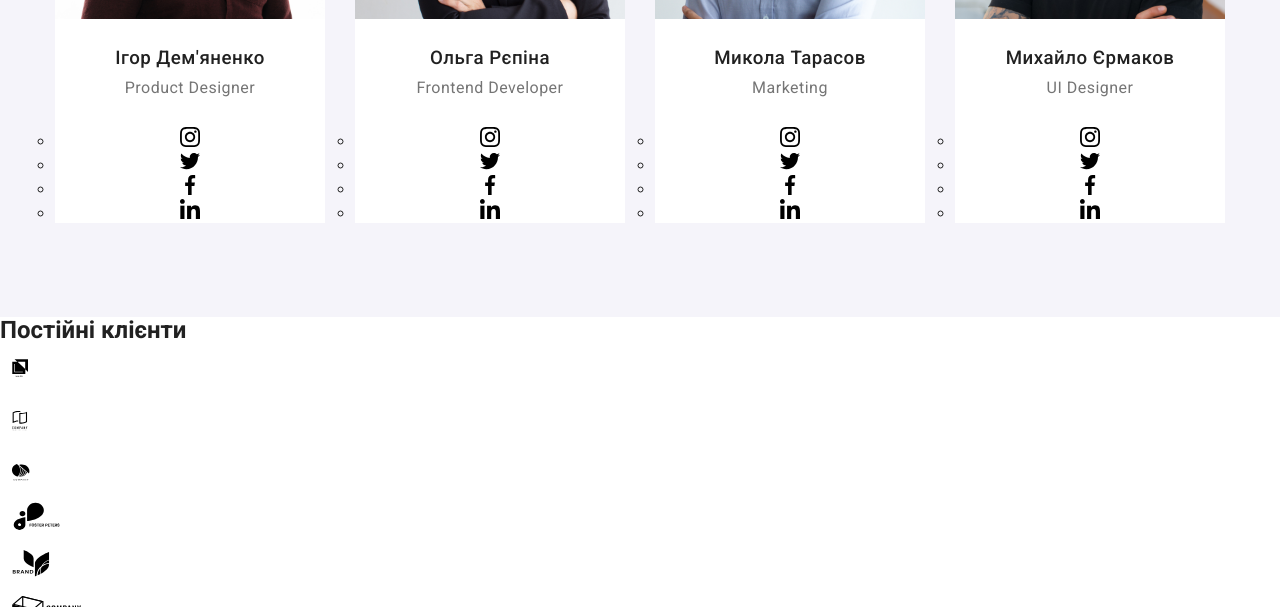
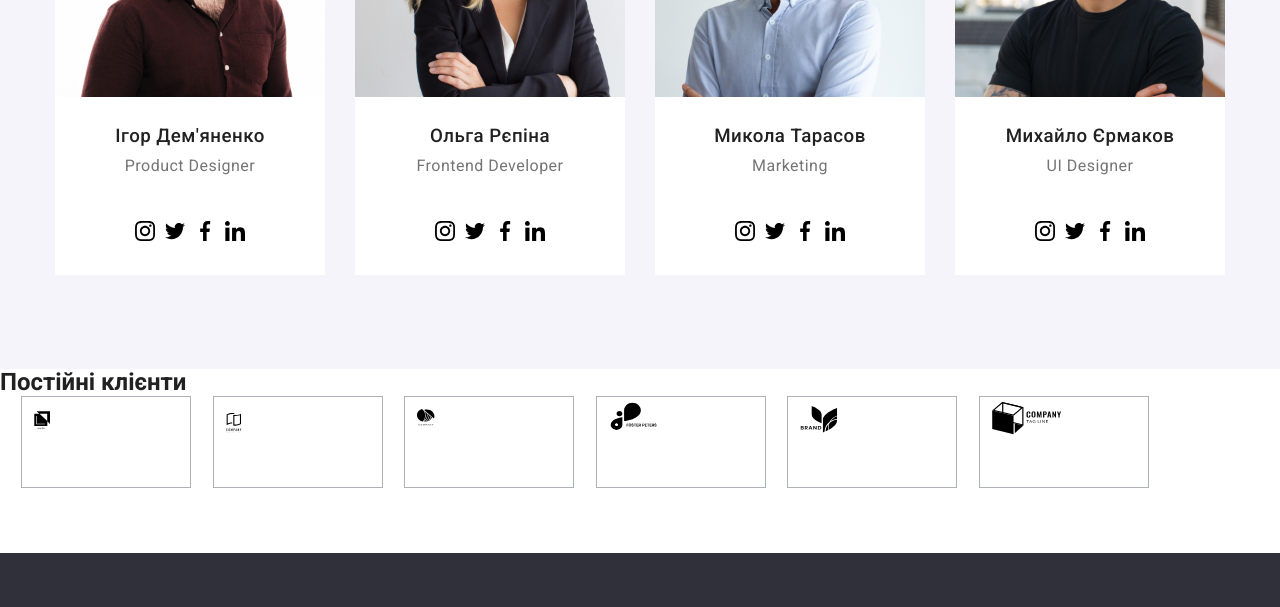
Before and after one commit to GOITUnit/goit-markup-hw-04, a plain HTML site: page index.html in a window 1280 px wide. Shown: the part 1950-2557 px from the top of the page. Drawn offline with Linux system fonts and the light colour scheme.

Commit message:
home-work-04

```diff
--- a/css/styles.css
+++ b/css/styles.css
@@ -280,6 +280,19 @@ body .list {
 
 }
 
+.list-img{
+    display: flex;
+    align-items: center;
+    justify-content: center;
+    width: 270px;
+    height: 120px;
+    border-color: var(--secondary-bgc);
+    border-radius: 4px;
+    background-color: var(--secondary-bgc);
+
+
+}
+
 .features-list .item{
     width: 270px;
 }
@@ -293,6 +306,7 @@ body .list {
     line-height: 1.14;
     letter-spacing: var(--primary-letter-spacing);
     text-transform: uppercase;
+    padding-top: 30px;
 
     margin-bottom: 10px;
 }
@@ -325,6 +339,28 @@ body .list {
     background-color: var(--secondary-bgc);
 }
 
+.socials{
+    align-items: center;
+    padding-top: 16px;
+    padding-left: 32px;
+    padding-right: 32px;
+    padding-bottom: 30px;
+
+}
+
+
+.social-list{
+    display: flex;
+    align-items: center;
+    justify-content: center;
+    list-style: none;
+    gap: 10px;
+}
+
+.socials-item{
+
+}
+
 .team-list {
     display: flex;
     text-align: center;
@@ -338,6 +374,7 @@ body .list {
     font-size: 16px;
     line-height: 19px;
     letter-spacing: var(--primary-letter-spacing);
+    list-style: none;
 }
 
 .team-list .item {
@@ -356,6 +393,28 @@ body .list {
 
 .about-team{
     padding: 30px;
+    width: 270px;
+}
+
+/*Постійні кліенти*/
+
+.clients{
+width: 1170px;
+height: 184px;
+}
+
+.client-list{
+display: flex;
+align-items: center;
+justify-content: space-evenly;
+list-style: none;
+
+}
+
+.client-item{
+    width: 170px;
+    height: 92px;
+    border: 1px solid #AFB1B8;
 }
 
 /* Підвал */
@@ -509,3 +568,12 @@ body .list {
     letter-spacing: var(--portfolio-primary-latter-spacing);
     margin-bottom: 4px;
 }
+
+
+.join-us{
+    display: flex;
+
+
+    justify-content: center;
+    align-items: center;
+}
--- a/index.html
+++ b/index.html
@@ -40,18 +40,17 @@
 
       <ul class="list-auth list">
         <li class="item">
-          <svg width="16" height="12">
-            <use href="./icons/symbol-defs.svg#icon-envelope"></use>
-          </svg>
+
           <a class="link" href="mailto:info@devstudio.com"
-            >info@devstudio.com</a
+            ><svg width="16" height="12">
+              <use href="./icons/symbol-defs.svg#icon-envelope"></use>
+            </svg>info@devstudio.com</a
           >
         </li>
         <li class="item">
-          <svg width="10" height="16">
+          <a class="link" href="tel:+380961111111"><svg width="10" height="16">
             <use href="./icons/symbol-defs.svg#icon-smartphone"></use>
-          </svg>
-          <a class="link" href="tel:+380961111111">+38 096 111 11 11</a>
+          </svg>+38 096 111 11 11</a>
         </li>
       </ul>
     </div>
@@ -71,7 +70,7 @@
         <h2 class="section-title visually-hidden">Наші особливості</h2>
         <ul class="features-list list">
           <li class="item">
-            <div><svg width="70" height="70">
+            <div class="fettures-list list-img"><svg width="70" height="70">
               <use href="./icons/symbol-defs.svg#icon-antenna"></use>
             </svg></div>
             <h3 class="title">Увага до деталей</h3>
@@ -81,7 +80,7 @@
             </p>
           </li>
           <li class="item">
-            <div><svg width="70" height="70">
+            <div class="fettures-list list-img"><svg width="70" height="70">
               <use href="./icons/symbol-defs.svg#icon-clock"></use>
             </svg></div>
             <h3 class="title">Пунктуальність</h3>
@@ -91,7 +90,7 @@
             </p>
           </li>
           <li class="item">
-            <div><svg width="70" height="70">
+            <div class="fettures-list list-img"><svg width="70" height="70">
               <use href="./icons/symbol-defs.svg#icon-diagram"></use>
             </svg></div>
             <h3 class="title">Планування</h3>
@@ -100,7 +99,7 @@
             </p>
           </li>
           <li class="item">
-           <div><svg width="70" height="70">
+           <div class="fettures-list list-img"><svg width="70" height="70">
             <use href="./icons/symbol-defs.svg#icon-astronaut"></use>
            </svg>
             </div>
@@ -165,21 +164,21 @@
               <h3 class="title">Ігор Дем'яненко</h3>
               <p class="text">Product Designer</p>
             </div>
-            <div>
-              <ul>
-                <li>
+            <div class="socials">
+              <ul class="social-list">
+                <li class="socials-item">
                   <a href=""><svg width="20" height="20">
                     <use href="./icons/symbol-defs.svg#icon-instagram"></use></svg></a>
                 </li>
-                <li>
+                <li class="socials-item">
                   <a href=""><svg width="20" height="20">
                     <use href="./icons/symbol-defs.svg#icon-twitter"></use></svg></a>
                 </li>
-                <li>
+                <li class="socials-item">
                   <a href=""><svg width="20" height="20">
                     <use href="./icons/symbol-defs.svg#icon-facebook"></use></svg></a>
                 </li>
-                <li>
+                <li class="socials-item">
                   <a href=""><svg width="20" height="20">
                     <use href="./icons/symbol-defs.svg#icon-linkedin"></use></svg></a>
                 </li>
@@ -198,8 +197,8 @@
               <h3 class="title">Ольга Рєпіна</h3>
               <p class="text">Frontend Developer</p>
             </div>
-            <div>
-              <ul>
+            <div class="socials">
+              <ul class="social-list">
                 <li>
                   <a href=""><svg width="20" height="20">
                     <use href="./icons/symbol-defs.svg#icon-instagram"></use></svg></a>
@@ -231,8 +230,8 @@
               <h3 class="title">Микола Тарасов</h3>
               <p class="text">Marketing</p>
             </div>
-            <div>
-              <ul>
+            <div class="socials">
+              <ul class="social-list">
                 <li>
                   <a href=""><svg width="20" height="20">
                     <use href="./icons/symbol-defs.svg#icon-instagram"></use></svg></a>
@@ -264,8 +263,8 @@
               <h3 class="title">Михайло Єрмаков</h3>
               <p class="text">UI Designer</p>
             </div>
-            <div>
-              <ul>
+            <div class="socials">
+              <ul class="social-list">
                 <li>
                   <a href=""><svg width="20" height="20">
                     <use href="./icons/symbol-defs.svg#icon-instagram"></use></svg></a>
@@ -290,41 +289,41 @@
       </section>
 
 <!--Постійні клієнти-->
-<section>
+<div class="clients">
   <h2>Постійні клієнти</h2>
-  <ul>
-    <li>
+  <ul class="client-list">
+    <li class="client-item">
       <a href=""><svg width="41" height="46">
         <use href="./icons/symbol-defs.svg#icon-Logo1"></use>
       </svg></a>
     </li>
-    <li>
+    <li class="client-item">
       <a href=""><svg width="40" height="52">
         <use href="./icons/symbol-defs.svg#icon-Logo2"></use>
       </svg></a>
     </li>
-    <li>
+    <li class="client-item">
       <a href=""><svg width="43" height="41">
         <use href="./icons/symbol-defs.svg#icon-Logo3"></use>
       </svg></a>
     </li>
-    <li>
+    <li class="client-item">
       <a href=""><svg width="84" height="40">
         <use href="./icons/symbol-defs.svg#icon-Logo4"></use>
       </svg></a>
     </li>
-    <li>
+    <li class="client-item">
       <a href=""><svg width="62" height="45">
         <use href="./icons/symbol-defs.svg#icon-Logo5"></use>
       </svg></a>
     </li>
-    <li>
+    <li class="client-item">
       <a href=""><svg width="94" height="44">
         <use href="./icons/symbol-defs.svg#icon-Logo6"></use>
       </svg></a>
     </li>
   </ul>
-</section>
+</div>
 
       <!--Контактні данні-->
 
@@ -355,9 +354,9 @@
           </ul>
         </address>
       </div>
-      <div>
+      <div class="join-us">
         <h2>приєднуйтесь</h2>
-        <ul>
+        <ul class="social-list">
           <li>
             <a href=""><svg width="20" height="20">
               <use href="./icons/symbol-defs.svg#icon-instagram"></use></svg></a>
```
Also changed, not shown: portfolio.html (+6 -8 lines).
